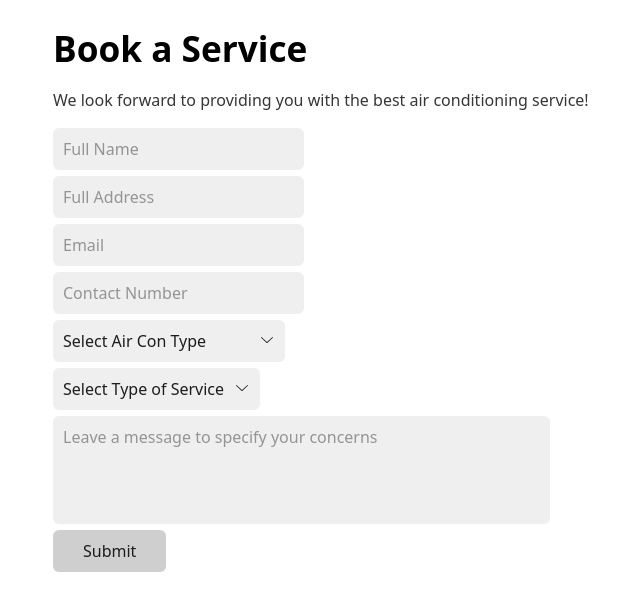
After one commit to eirolnepo/charitooaire-website, a PHP site: page /book.html in a window 1280 px wide. The commit adds this page. Shown: the top 611 px of the page, without its empty margins (187-827 px from the left). Run offline with PHP 8.4, Linux system fonts and the light colour scheme.

Commit message:
booking from the calendar saves the data in the database

```diff
--- /dev/null
+++ b/book.html
@@ -0,0 +1,35 @@
+<!DOCTYPE html>
+<html lang="en">
+<head>
+    <meta charset="UTF-8">
+    <meta name="viewport" content="width=device-width, initial-scale=1.0">
+    <title>Book a Service</title>
+    <link rel="stylesheet" href="https://cdn.jsdelivr.net/npm/water.css@2/out/water.css">
+</head>
+<body>
+    <h1>Book a Service</h1>
+    <p>We look forward to providing you with the best air conditioning service!</p>
+    <form action="php/process-booking.php" method="post">
+        <input type="text" placeholder="Full Name" name="fname" required>
+        <input type="text" placeholder="Full Address" name="faddress" required>
+        <input type="email" placeholder="Email" name="email" required>
+        <input type="number" placeholder="Contact Number" name="connumber" required>
+        <select name="aircontype" id="aircontype" required>
+            <option value="" disabled selected>Select Air Con Type</option>
+            <option value="windowaircon">Window Air Conditioners</option>
+            <option value="splitaircon">Split Air Conditioners</option>
+            <option value="centralaircon">Central Air Conditioners</option>
+            <option value="hybridaircon">Hybrid Air Conditioners</option>
+        </select>
+        <select name="servicetype" id="servicetype" required>
+            <option value="" disabled selected>Select Type of Service</option>
+            <option value="cleaning">Cleaning</option>
+            <option value="repair">Repair</option>
+            <option value="installation">Installation</option>
+            <option value="maintenance">Maintenance</option>
+        </select>
+        <textarea placeholder="Leave a message to specify your concerns" id="message" name="message" rows="4" cols="50" style="resize: none;"></textarea>
+        <button type="submit">Submit</button>
+    </form>
+</body>
+</html>
--- a/php/bookings.php
+++ b/php/bookings.php
@@ -69,7 +69,7 @@ function build_calendar($month, $year){
 		// 	$calendar.= "<td class='$today'><h4>$currentDay<h4><a class='btn btn-success btn-xs'>Book</a></td>";
 		// }
 
-		$calendar.= "<td class='$today'><h4>$currentDay<h4><a class='btn btn-success btn-xs'>Book</a></td>";
+		$calendar.= "<td class='$today'><h4>$currentDay<h4><a class='btn btn-success btn-xs' href='../book.html'>Book</a></td>";
 		$currentDay++;
 		$dayOfWeek++;
 	}
--- a/php/process-signup.php
+++ b/php/process-signup.php
@@ -29,7 +29,7 @@ if(!$stmt->prepare($sql)) {
 $stmt->bind_param("sss", $_POST["uname"], $_POST["email"], $password_hash);
 
 if($stmt->execute()) {
-    header("Location: ../client-signed-in-home.html");
+    header("Location: ../signed-in-home.html");
     exit;
 } else {
     if($mysqli->errno === 1062) {
--- a/signed-in-about-us.html
+++ b/signed-in-about-us.html
@@ -14,7 +14,7 @@
         <a href="index.html" class="nav-elements" id="nav-title">CharitooAire Air Conditioning</a>
 
         <div id="nav-right">
-            <a href="client-signed-in-home.html" class="nav-elements nav-text">Home</a>
+            <a href="signed-in-home.html" class="nav-elements nav-text">Home</a>
             <a href="#" class="nav-elements nav-text">Services</a>
             <a href="signed-in-about-us.html" class="nav-elements nav-text nav-about">About Us</a>
             <a href="#" class="nav-elements nav-text">Contact Us</a>
--- a/client-signed-in-home.html
+++ b/signed-in-home.html
@@ -13,8 +13,8 @@
         <a href="index.html" class="nav-elements" id="nav-title">CharitooAire Air Conditioning</a>
 
         <div id="nav-right">
-            <a href="client-signed-in-home.html" class="nav-elements nav-text nav-home">Home</a>
-            <a href="#" class="nav-elements nav-text">Services</a>
+            <a href="signed-in-home.html" class="nav-elements nav-text nav-home">Home</a>
+            <a href="php/bookings.php" class="nav-elements nav-text">Services</a>
             <a href="signed-in-about-us.html" class="nav-elements nav-text">About Us</a>
             <a href="#" class="nav-elements nav-text">Contact Us</a>
             <a href="index.php"><button id="sign-in-btn">Sign Out</button></a>
```
Also changed, not shown: database.sql (+15 -0 lines), php/book-db.php (added, +14 -0 lines), php/process-booking.php (added, +17 -0 lines).
